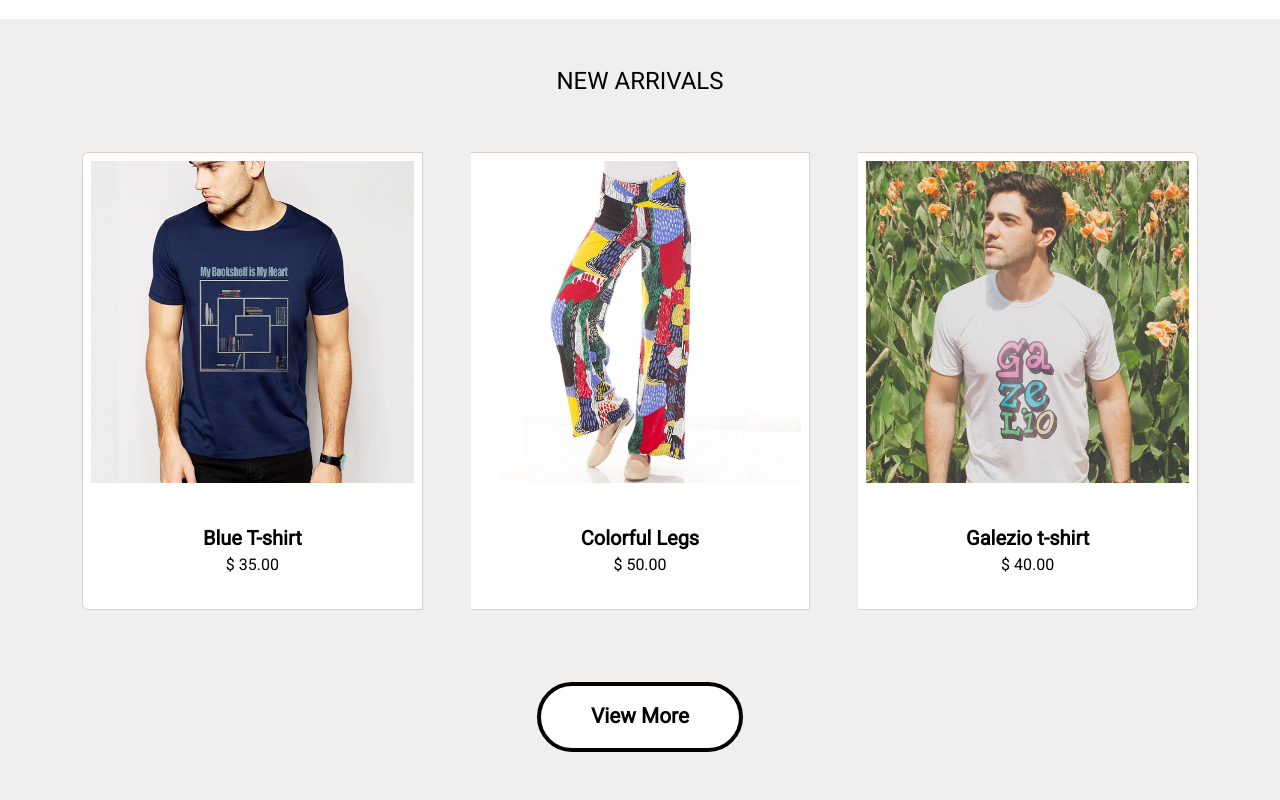
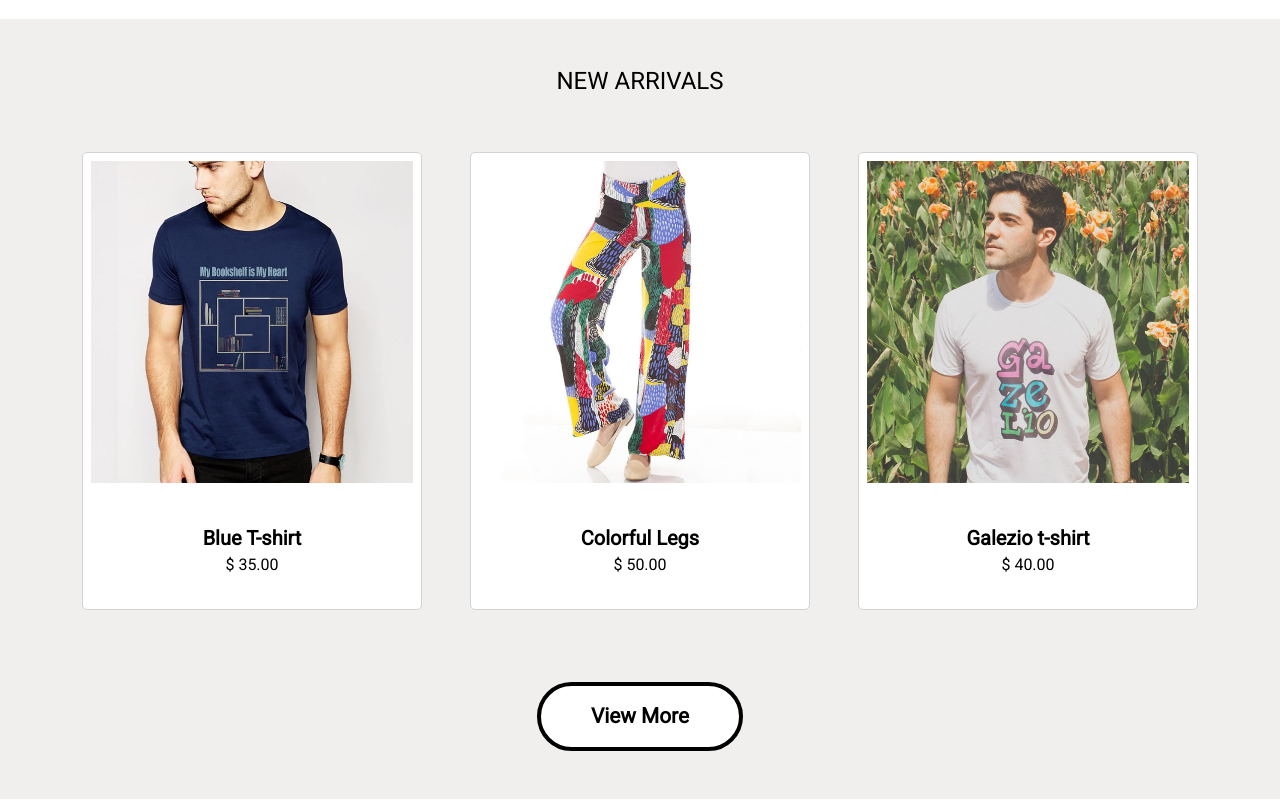
Before and after one commit to BokiCode/Clothing-Website, a plain HTML site: page index.html in a window 1280 px wide. Shown: the part 669-1469 px from the top of the page. Drawn offline with nearby package versions, Linux system fonts and the light colour scheme.

Commit message:
fixed card borders

```diff
--- a/css/style.css
+++ b/css/style.css
@@ -54,3 +54,7 @@
 .card-hover:hover {
 	margin-top: -15px;
 }
+.card-border {
+	border: 1px solid #d3d3d3 !important;
+	border-radius: 5px !important;
+}
--- a/index.html
+++ b/index.html
@@ -76,7 +76,7 @@
 			<div class="container pb-4">
 				<h4 class="text-uppercase fw-500 text-center py-5">New Arrivals</h4>
 				<div class="card-group gap-5">
-					<div class="card card-hover">
+					<div class="card card-hover card-border">
 						<img
 							src="images/blue_t_shirt.jpg"
 							class="card-img-top p-2"
@@ -91,7 +91,7 @@
 							</div>
 						</div>
 					</div>
-					<div class="card card-hover">
+					<div class="card card-hover card-border">
 						<img
 							src="images/colorful_legs.jpg"
 							class="card-img-top p-2"
@@ -106,7 +106,7 @@
 							</div>
 						</div>
 					</div>
-					<div class="card card-hover">
+					<div class="card card-hover card-border">
 						<img
 							src="images/galezio_t_shirt.jpg"
 							class="card-img-top p-2"
```
